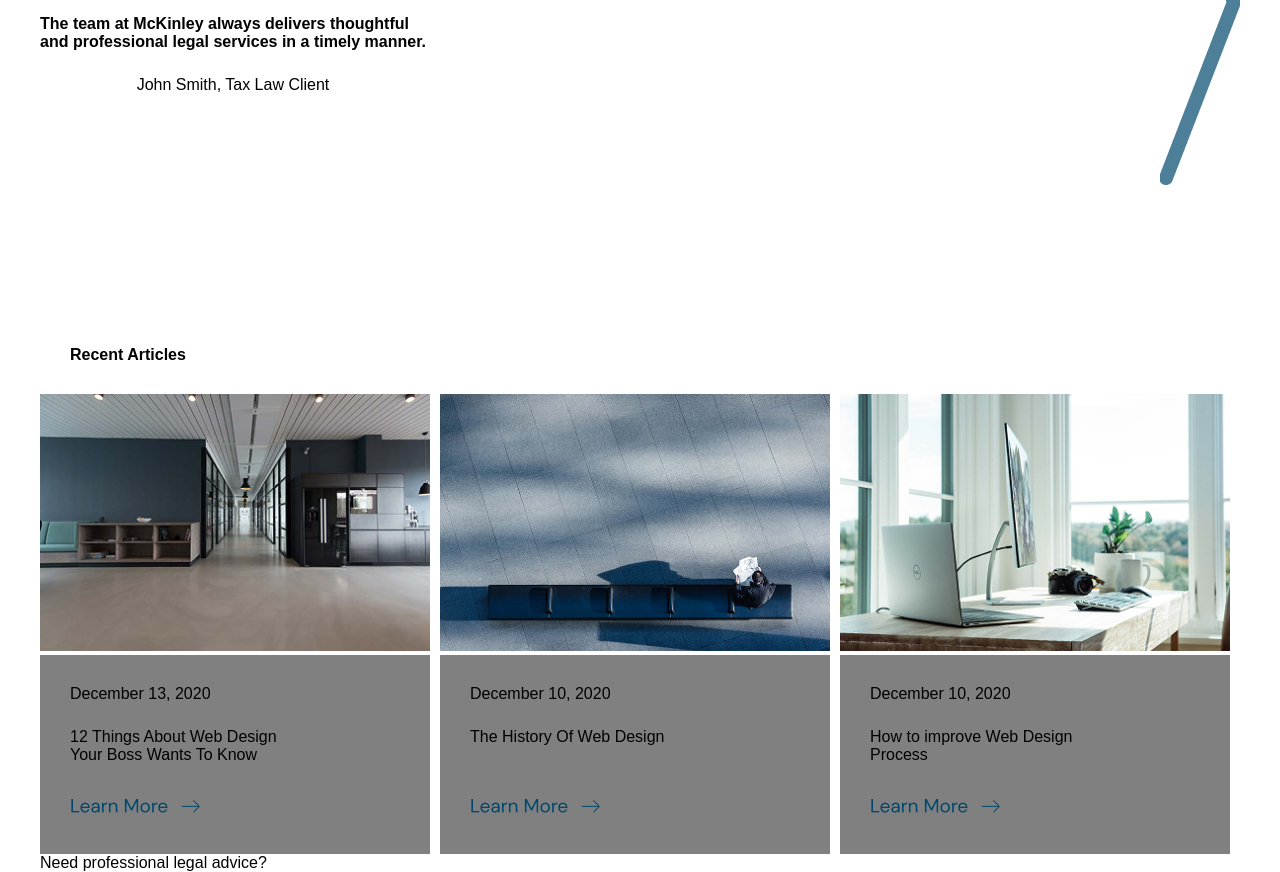
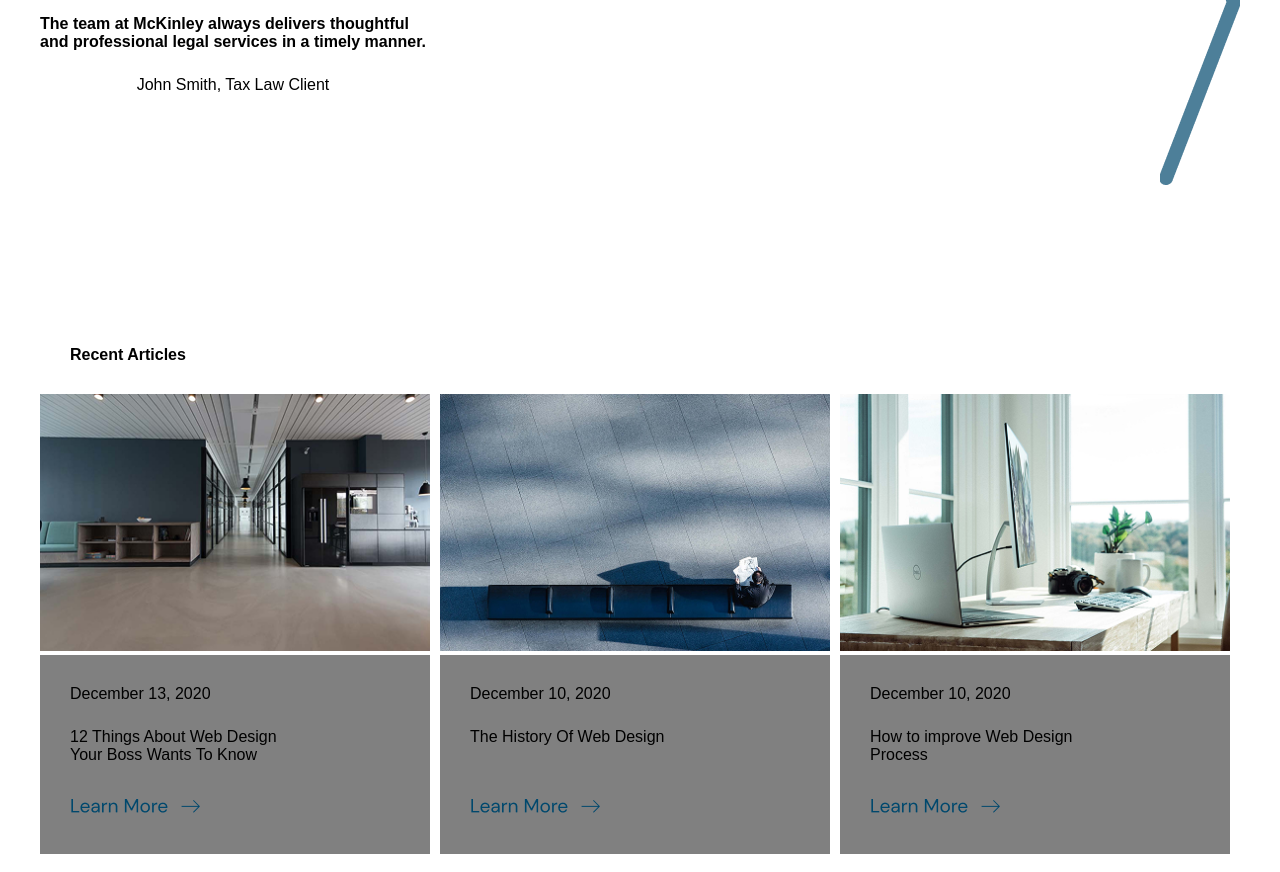
Before and after one commit to khidirovv33/home13, a plain HTML site: page index.html in a window 1280 px wide. Shown: the part 2880-3752 px from the top of the page. Drawn offline with Linux system fonts and the light colour scheme.

Commit message:
new commit01

```diff
--- a/index.html
+++ b/index.html
@@ -181,7 +181,7 @@
 </section>
 <section class="">
 
-    <p class="">Need professional legal advice?</p>
+
 
 </section>
 
```
